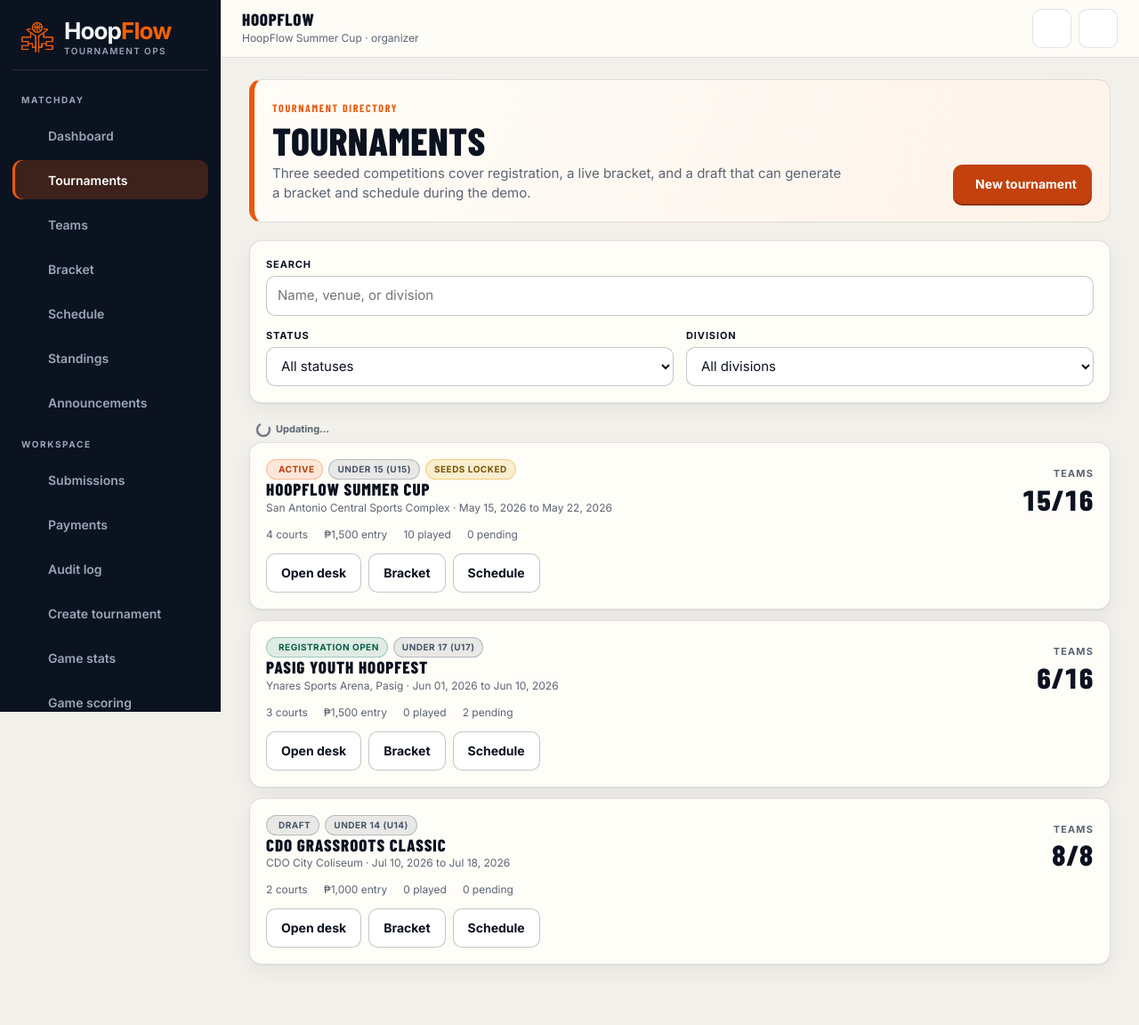
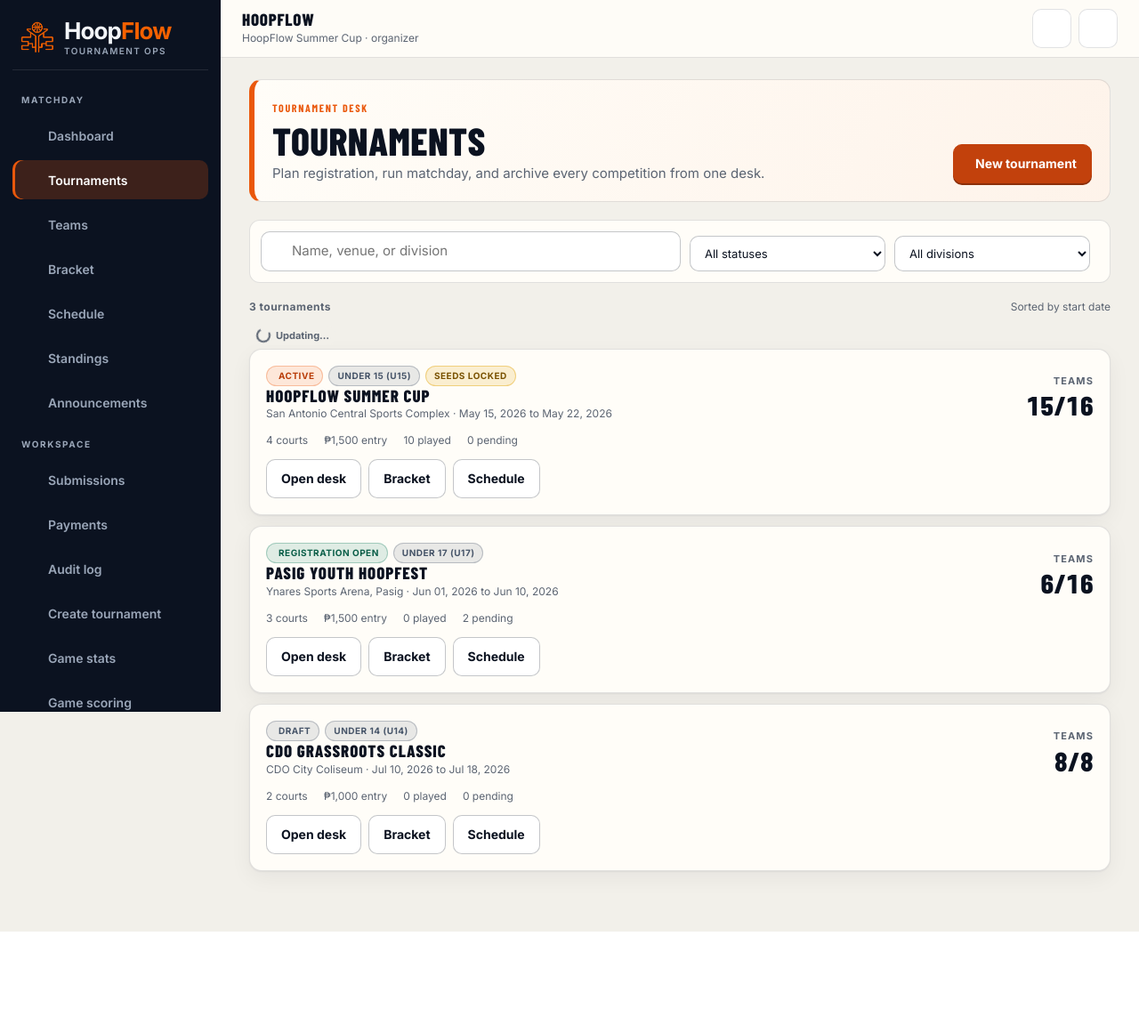
Before and after one commit to Wardikhead/HoopFlow, a Laravel app: page /tournaments in a window 1280 px wide. Shown: the whole page at 89% size. After the commit the page ends 1047 px from the top, so only its background shows below. Run offline with Laravel 12, Linux system fonts and the light colour scheme; a user stored in the database is signed in; data comes from the database, SQL or seed files in the repository; style sheets or scripts are compiled from the project's sources; some libraries are stand-ins or nearby versions.

Commit message:
feat: redesign tournament desk and setup wizard

```diff
--- a/src/resources/css/hf/_components.scss
+++ b/src/resources/css/hf/_components.scss
@@ -1200,3 +1200,131 @@ a.hf-card:hover .hf-card__arrow,
   bottom: 0;
   border-radius: 0;
 }
+
+.hf-block {
+  display: block;
+}
+
+.hf-min-w-0 {
+  min-width: 0;
+}
+
+.hf-filter-bar {
+  display: grid;
+  grid-template-columns: minmax(220px, 1fr) repeat(2, minmax(160px, 220px)) auto;
+  gap: 10px;
+  align-items: end;
+  padding: 12px;
+  border: 1px solid var(--hf-border);
+  border-radius: var(--hf-radius-lg);
+  background: var(--hf-surface);
+}
+
+.hf-filter-bar__search {
+  position: relative;
+}
+
+.hf-filter-bar__search > .bi {
+  position: absolute;
+  top: 50%;
+  left: 12px;
+  color: var(--hf-muted);
+  pointer-events: none;
+  transform: translateY(-50%);
+}
+
+.hf-filter-bar__search .hf-input {
+  padding-left: 34px;
+}
+
+.hf-select--compact {
+  min-height: 40px;
+  padding-block: 8px;
+  font-size: 13px;
+}
+
+.hf-results-count {
+  color: var(--hf-muted);
+  font-size: 12px;
+  font-weight: 700;
+  letter-spacing: 0.04em;
+}
+
+.hf-kpi-value--sm {
+  font-size: 30px;
+}
+
+.hf-meter {
+  display: block;
+  width: 100%;
+  height: 6px;
+  accent-color: var(--hf-primary);
+}
+
+.hf-wizard {
+  display: grid;
+  grid-template-columns: minmax(0, 1fr) 300px;
+  gap: 18px;
+  align-items: start;
+}
+
+.hf-wizard__summary {
+  position: sticky;
+  top: 84px;
+  padding: 18px;
+  border: 1px solid var(--hf-border);
+  border-radius: var(--hf-radius-lg);
+  background: var(--hf-surface);
+}
+
+.hf-summary-list {
+  display: grid;
+  gap: 8px;
+  margin: 14px 0 0;
+}
+
+.hf-summary-list div {
+  display: grid;
+  grid-template-columns: 84px minmax(0, 1fr);
+  gap: 8px;
+  padding-bottom: 8px;
+  border-bottom: 1px solid var(--hf-border);
+}
+
+.hf-summary-list dt {
+  color: var(--hf-muted);
+  font-size: 11px;
+  font-weight: 700;
+  text-transform: uppercase;
+}
+
+.hf-summary-list dd {
+  margin: 0;
+  font-size: 13px;
+  font-weight: 600;
+}
+
+@media (max-width: 991.98px) {
+  .hf-filter-bar {
+    grid-template-columns: 1fr 1fr;
+  }
+
+  .hf-filter-bar__search {
+    grid-column: 1 / -1;
+  }
+
+  .hf-wizard {
+    grid-template-columns: 1fr;
+  }
+
+  .hf-wizard__summary {
+    position: static;
+    order: -1;
+  }
+}
+
+@media (max-width: 575.98px) {
+  .hf-filter-bar {
+    grid-template-columns: 1fr;
+  }
+}
--- a/src/resources/css/hf/_surfaces.scss
+++ b/src/resources/css/hf/_surfaces.scss
@@ -488,3 +488,15 @@
     font-size: 2.4rem;
   }
 }
+
+.hf-wizard__form {
+  min-width: 0;
+}
+
+.hf-wizard__form [data-step-panel] {
+  min-width: 0;
+}
+
+.hf-wizard__form .hf-card {
+  box-shadow: none;
+}
--- a/src/resources/views/livewire/organizer/tournaments-index.blade.php
+++ b/src/resources/views/livewire/organizer/tournaments-index.blade.php
@@ -13,31 +13,38 @@
 
 @section('title', 'Tournaments')
 
+@section('breadcrumbs')
+    <x-breadcrumbs :items="[
+        ['label' => 'Home', 'href' => route('dashboard')],
+        ['label' => 'Tournaments'],
+    ]" />
+@endsection
+
 <header class="hf-page-head hf-mb-3">
     <div>
-        <span class="hf-eyebrow">Tournament directory</span>
+        <span class="hf-eyebrow">Tournament desk</span>
         <h1 class="hf-page-title">Tournaments</h1>
-        <p class="hf-page-desc">Three seeded competitions cover registration, a live bracket, and a draft that can generate a bracket and schedule during the demo.</p>
+        <p class="hf-page-desc">Plan registration, run matchday, and archive every competition from one desk.</p>
     </div>
     <div class="hf-page-actions">
         @if ($role === 'organizer')
-            <a class="hf-btn hf-btn--primary" href="{{ route('tournamentCreate') }}" data-testid="tournaments-create"><i class="bi bi-plus-lg"></i> New tournament</a>
+            <a class="hf-btn hf-btn--primary" href="{{ route('tournamentCreate') }}" data-testid="tournaments-create"><i class="bi bi-plus-lg" aria-hidden="true"></i> New tournament</a>
         @else
             <a class="hf-btn" href="{{ route('dashboard') }}">Back to dashboard</a>
         @endif
     </div>
 </header>
 
-<div class="hf-card hf-mb-3">
-    <div class="hf-form-grid">
-        <div class="hf-field hf-field--full">
-            <label class="hf-label" for="tournamentSearch">Search</label>
+<div class="hf-filter-bar hf-mb-3">
+    <div class="hf-filter-bar__search">
+        <label class="hf-sr-only" for="tournamentSearch">Search tournaments</label>
+        <i class="bi bi-search" aria-hidden="true"></i>
         <input class="hf-input" id="tournamentSearch" type="search" placeholder="Name, venue, or division"
                wire:model.live.debounce.200ms="search" data-testid="tournament-search">
     </div>
     <div class="hf-field">
-            <label class="hf-label" for="tournamentStatus">Status</label>
-            <select class="hf-select" id="tournamentStatus" wire:model.live="status" data-testid="tournament-status-filter">
+        <label class="hf-sr-only" for="tournamentStatus">Status</label>
+        <select class="hf-select hf-select--compact" id="tournamentStatus" wire:model.live="status" data-testid="tournament-status-filter">
             <option value="">All statuses</option>
             <option value="active">Active</option>
             <option value="completed">Completed</option>
@@ -47,15 +54,24 @@
         </select>
     </div>
     <div class="hf-field">
-            <label class="hf-label" for="tournamentDivision">Division</label>
-            <select class="hf-select" id="tournamentDivision" wire:model.live="division" data-testid="tournament-division-filter">
+        <label class="hf-sr-only" for="tournamentDivision">Division</label>
+        <select class="hf-select hf-select--compact" id="tournamentDivision" wire:model.live="division" data-testid="tournament-division-filter">
             <option value="">All divisions</option>
             @foreach ($this->divisions as $divisionName)
                 <option value="{{ $divisionName }}">{{ $divisionName }}</option>
             @endforeach
         </select>
     </div>
+    @if ($search !== '' || $status !== '' || $division !== '')
+        <button type="button" class="hf-btn hf-btn--sm" wire:click="clearFilters" wire:loading.class="is-loading" data-testid="tournament-clear-filters-top">
+            <i class="bi bi-x-lg" aria-hidden="true"></i> Clear
+        </button>
+    @endif
 </div>
+
+<div class="hf-between hf-mb-2">
+    <p class="hf-results-count hf-mb-0">{{ $this->tournaments->count() }} {{ \Illuminate\Support\Str::plural('tournament', $this->tournaments->count()) }}</p>
+    <span class="hf-small hf-muted">Sorted by start date</span>
 </div>
 
 <div id="tournamentList" data-testid="tournament-list" wire:loading.class="is-updating" wire:loading.attr="aria-busy">
@@ -81,7 +97,7 @@
         @endphp
         <article class="hf-card hf-mb-2" data-testid="tournament-card-{{ $tournament->id }}" wire:key="tournament-{{ $tournament->id }}">
             <div class="hf-between">
-                <div>
+                <div class="hf-min-w-0">
                     <span class="hf-flex hf-wrap hf-gap-1">
                         <x-status-chip :status="$tournament->status" />
                         <span class="hf-chip hf-chip--slate">{{ $division?->name ?? 'Division' }}</span>
@@ -89,14 +105,14 @@
                             <span class="hf-chip hf-chip--gold">Seeds locked</span>
                         @endif
                     </span>
-                    <h2 class="hf-section-title hf-mt-1">{{ $tournament->name }}</h2>
+                    <h2 class="hf-section-title hf-mt-1 hf-mb-0">{{ $tournament->name }}</h2>
                     <p class="hf-small hf-muted hf-mb-0">
                         {{ $tournament->venueName() }} · {{ $tournament->start_date?->format('M d, Y') ?? 'TBD' }} to {{ $tournament->end_date?->format('M d, Y') ?? 'TBD' }}
                     </p>
                 </div>
                 <div class="hf-text-right">
                     <span class="hf-kpi-label">Teams</span>
-                    <strong class="hf-kpi-value" style="font-size: 32px">{{ $approved }}/{{ $tournament->slotCount() }}</strong>
+                    <strong class="hf-kpi-value hf-kpi-value--sm">{{ $approved }}/{{ $tournament->slotCount() }}</strong>
                 </div>
             </div>
             <div class="hf-flex hf-wrap hf-gap-3 hf-mt-2 hf-small hf-muted">
@@ -122,7 +138,7 @@
             <i class="bi bi-search" aria-hidden="true"></i>
             <h3>No tournaments match</h3>
             <p>Clear the search or choose another status/division.</p>
-            <button type="button" class="hf-btn" wire:click="clearFilters" data-testid="tournament-clear-filters">Clear filters</button>
+            <button type="button" class="hf-btn" wire:click="clearFilters" wire:loading.class="is-loading" data-testid="tournament-clear-filters">Clear filters</button>
         </div>
     @endforelse
 </div>
```
Also changed, not shown: src/resources/views/livewire/organizer/tournament-create.blade.php (+40 -15 lines), src/resources/views/livewire/organizer/tournament-show.blade.php (+25 -14 lines). Lines whose indentation alone changed are shown as unchanged.
